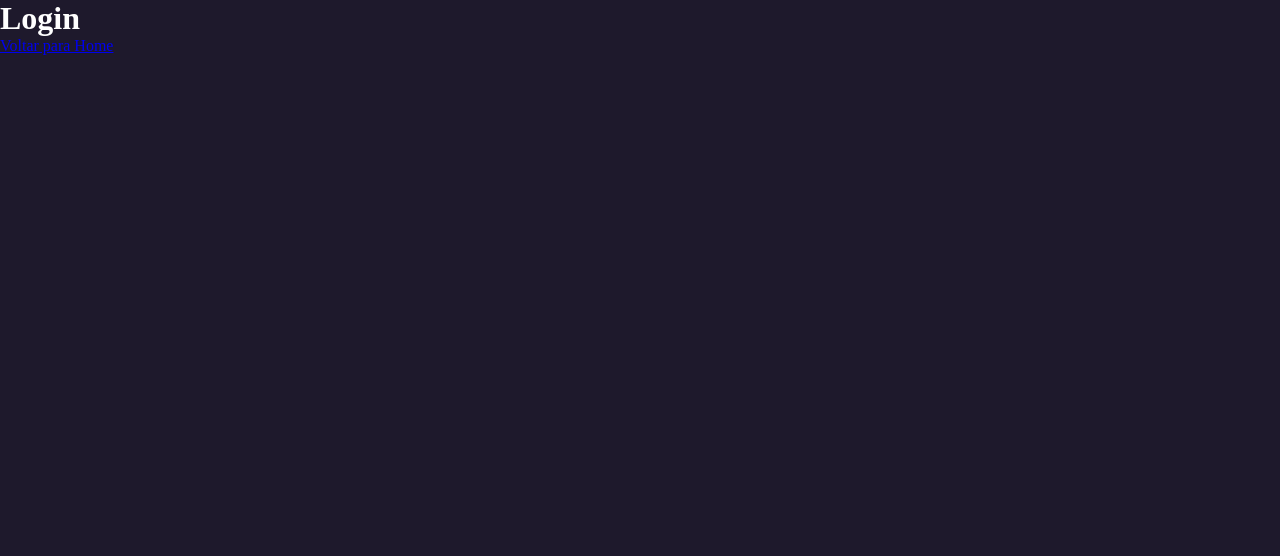
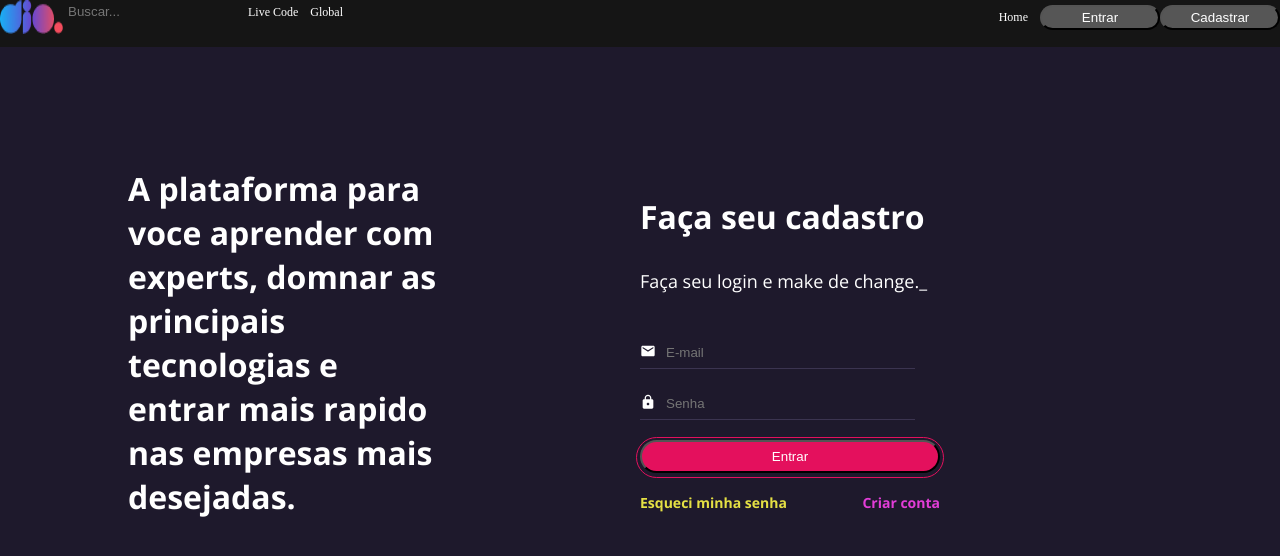
Before and after one commit to joaogabriel1702/clone_dio, a React (Create React App) app: page /login in a window 1280 px wide. Shown: the top 556 px of the page. Built offline with nearby package versions, Linux system fonts and the light colour scheme.

Commit message:
criação da tela de login

```diff
--- a/package.json
+++ b/package.json
@@ -8,6 +8,7 @@
     "@testing-library/user-event": "^13.5.0",
     "react": "^18.2.0",
     "react-dom": "^18.2.0",
+    "react-icons": "^4.6.0",
     "react-router-dom": "^6.4.3",
     "react-scripts": "5.0.1",
     "styled-components": "^5.3.6",
--- /dev/null
+++ b/src/components/Input/index.jsx
@@ -0,0 +1,13 @@
+import React from 'react'
+import { IconContainer, InputContainer, InputText, } from './styles'
+
+const Input = ({leftIcon, name, ...rest}) => {
+  return (
+    <InputContainer>
+        {leftIcon ? (<IconContainer>{leftIcon}</IconContainer>) : null}
+        <InputText {...rest}/>
+    </InputContainer>
+  )
+}
+
+export { Input }
--- /dev/null
+++ b/src/components/Input/styles.js
@@ -0,0 +1,24 @@
+import styled from "styled-components";
+
+export const InputContainer = styled.div`
+    width: 100%;
+    max-width: 275px;
+    height: 30px;
+    border-bottom: 1px solid #3B3450;
+
+    display: flex;
+    align-items: center;
+    margin-bottom: 20px;
+`
+
+export const IconContainer = styled.div`
+    margin-right: 10px;
+`
+
+export const InputText = styled.input`
+    background-color: transparent;
+    color: #fff;
+    width: 100%;
+    border: 0;
+    height: 30px;
+`
--- a/src/pages/login/index.jsx
+++ b/src/pages/login/index.jsx
@@ -1,9 +1,45 @@
-import { Link } from 'react-router-dom';
+import { MdEmail, MdLock } from 'react-icons/md';
+import { Input } from '../../components/Input';
+import { Button } from '../../components/Button';
+import { Header } from '../../components/Header';
+import {
+    Column,
+    Container,
+    Row,
+    Title,
+    Wrapper,
+    TitleLogin,
+    SubtitleLogin,
+    CriarText,
+    EsqueciText
+} from './styles'
 
 const Login = () => {
     return(<>
-    <h1>Login</h1>
-    <Link to="/">Voltar para Home</Link>
+    <Header/>
+    <Container>
+        <Column>
+            <Title>
+                A plataforma para voce aprender com experts, domnar as principais tecnologias e entrar mais rapido
+                nas empresas mais desejadas.
+            </Title>
+        </Column>
+        <Column>
+            <Wrapper>
+                <TitleLogin>Faça seu cadastro</TitleLogin>
+                <SubtitleLogin>Faça seu login e make de change._</SubtitleLogin>
+                <form>
+                    <Input placeholder="E-mail" leftIcon={<MdEmail />} />
+                    <Input placeholder="Senha" type="password" leftIcon={<MdLock />}/>
+                    <Button title="Entrar" variant="secondary"/>
+                </form>
+                <Row>
+                    <EsqueciText>Esqueci minha senha</EsqueciText>
+                    <CriarText>Criar conta</CriarText>
+                </Row>
+            </Wrapper>
+        </Column>
+    </Container>
     </>
     )
 }
--- /dev/null
+++ b/src/pages/login/styles.js
@@ -0,0 +1,79 @@
+import styled from "styled-components";
+
+export const Container = styled.main`
+    width: 100%;
+    max-width: 80%;
+    margin: 0 auto;
+    margin-top: 120px;
+
+    display: flex;
+    flex-direction: row;
+    justify-content: space-between;
+    align-items: center;
+`
+
+export const Wrapper = styled.div`
+    max-width: 300px;
+`
+
+export const Column = styled.div`
+    flex: 1;
+`
+
+export const Row = styled.div`
+    display: flex;
+    flex-direction: row;
+    justify-content: space-between;
+    align-items: center;
+    margin-top: 20px;
+`
+
+export const Title = styled.h2`
+    font-family: 'Open Sans';
+    font-style: normal;
+    font-weight: 700;
+    font-size: 32px;
+    width: 320px;
+    margin-bottom: 20px;
+    line-height: 44px;
+
+    color: #fff;
+`
+
+export const TitleLogin = styled.p`
+    font-family: 'Open Sans';
+    font-style: normal;
+    font-weight: 700;
+    font-size: 32px;
+    margin-bottom: 20px;
+    line-height: 44px;
+`
+
+export const SubtitleLogin = styled.p`
+    font-family: 'Open Sans';
+    font-style: normal;
+    font-weight: 400;
+    font-size: 18px;
+    margin-bottom: 35px;
+    line-height: 44px;
+`
+
+export const EsqueciText = styled.p`
+    font-family: 'Open Sans';
+    font-style: normal;
+    font-weight: 700;
+    font-size: 14px;
+    line-height: 19px;
+
+    color: #e5e044
+`
+
+export const CriarText = styled.p`
+    font-family: 'Open Sans';
+    font-style: normal;
+    font-weight: 700;
+    font-size: 14px;
+    line-height: 19px;
+
+    color: #e23dd7
+`
```
Also changed, not shown: 2 other files (tests, documents, lock files or other folders).
